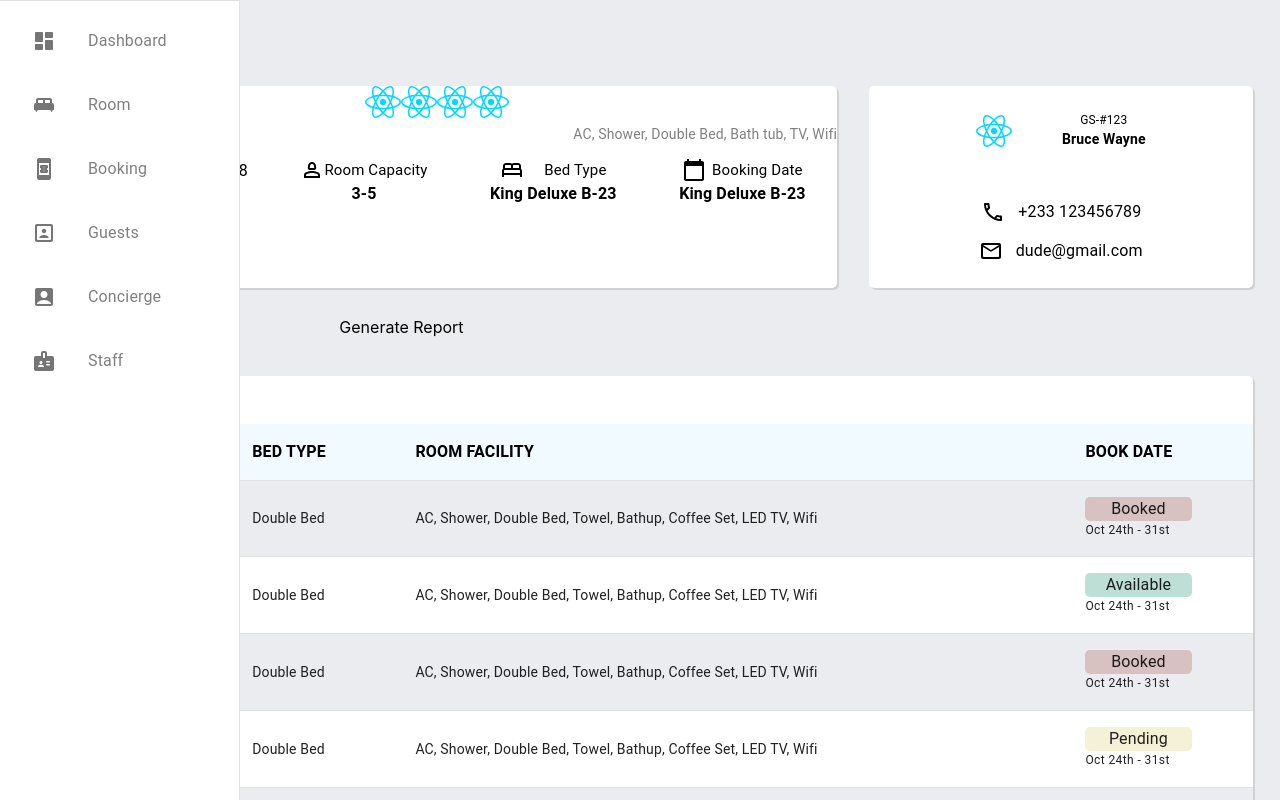
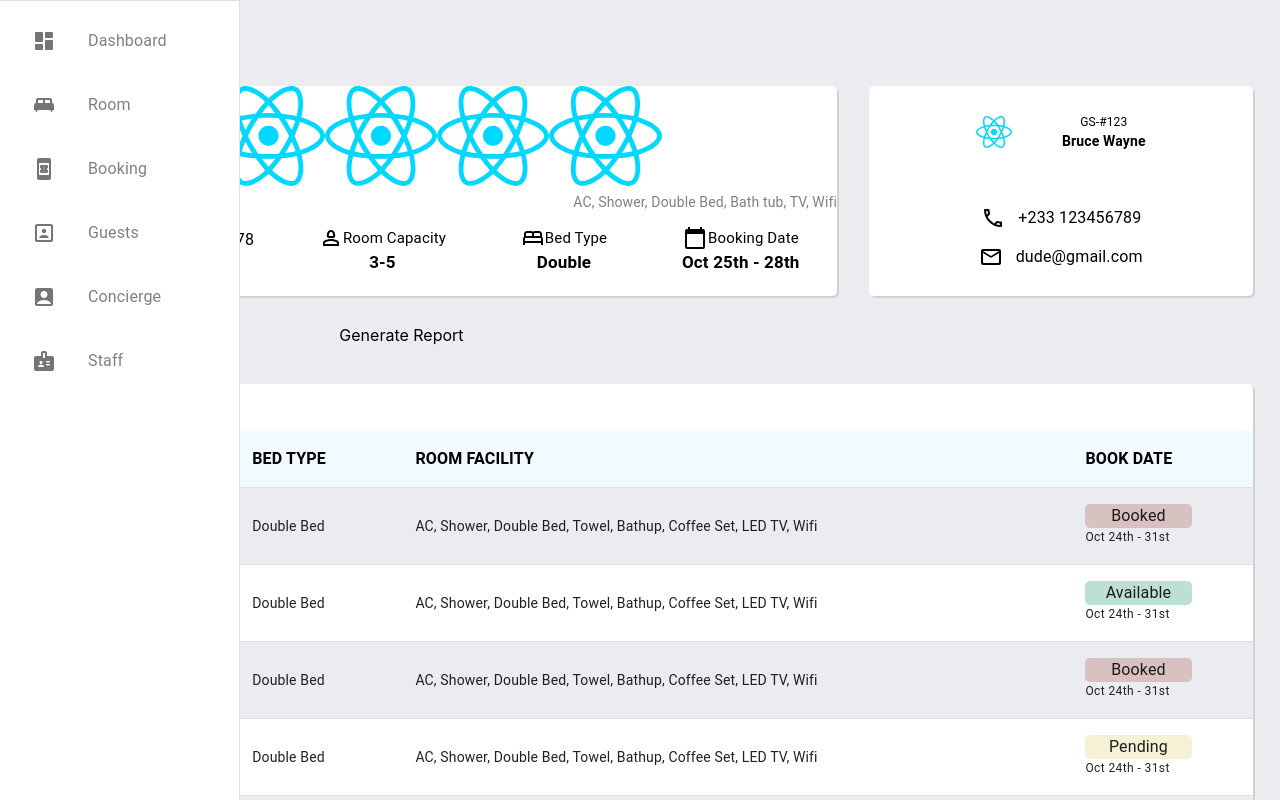
Before and after one commit to Sena543/hotel-mgt-frontend, a React (Vite) app: page /guests/guest_details/1 in a window 1280 px wide. Shown: the top 800 px of the page. Built offline with nearby package versions, Linux system fonts and the light colour scheme.

Commit message:
minor changes

```diff
--- a/src/pages/Guest/GuestDetails/CurrentBooking.tsx
+++ b/src/pages/Guest/GuestDetails/CurrentBooking.tsx
@@ -8,10 +8,10 @@ function CurrentBooking() {
 	return (
 		<div className="current-booking-container">
 			<div>
-				<img src={imgSvg} alt="room image sample" />
-				<img src={imgSvg} alt="room image sample" />
-				<img src={imgSvg} alt="room image sample" />
-				<img src={imgSvg} alt="room image sample" />
+				<img src={imgSvg} height="100px" alt="room image sample" />
+				<img src={imgSvg} height="100px" alt="room image sample" />
+				<img src={imgSvg} height="100px" alt="room image sample" />
+				<img src={imgSvg} height="100px" alt="room image sample" />
 			</div>
 			{/* <div> */}
 			<div className="facilities-div">
@@ -37,21 +37,27 @@ function CurrentBooking() {
 						<Person2Outlined />
 						<Typography fontSize={fontSize}>Room Capacity</Typography>
 					</div>
-					<Typography fontWeight="bolder">3-5</Typography>
+					<Typography fontSize={fontSize + 2} fontWeight="bolder">
+						3-5
+					</Typography>
 				</div>
 				<div className="room-details-div">
 					<div className="room-details">
 						<BedOutlined />
 						<Typography fontSize={fontSize}>Bed Type</Typography>
 					</div>
-					<Typography fontWeight="bolder">King Deluxe B-23</Typography>
+					<Typography fontSize={fontSize + 2} fontWeight="bolder">
+						Double
+					</Typography>
 				</div>
 				<div className="room-details-div">
 					<div className="room-details">
 						<CalendarToday />
 						<Typography fontSize={fontSize}>Booking Date</Typography>
 					</div>
-					<Typography fontWeight="bolder">King Deluxe B-23</Typography>
+					<Typography fontSize={fontSize + 2} fontWeight="bolder">
+						Oct 25th - 28th
+					</Typography>
 				</div>
 			</div>
 			{/* </div> */}
```
